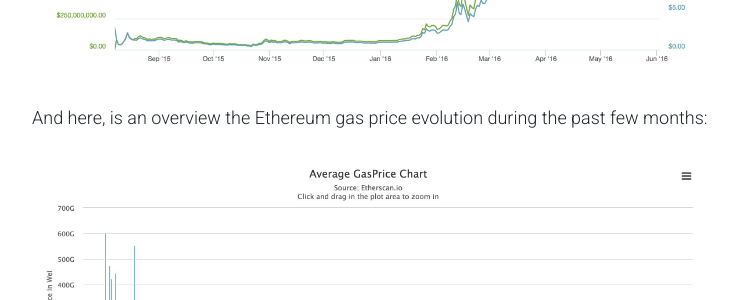
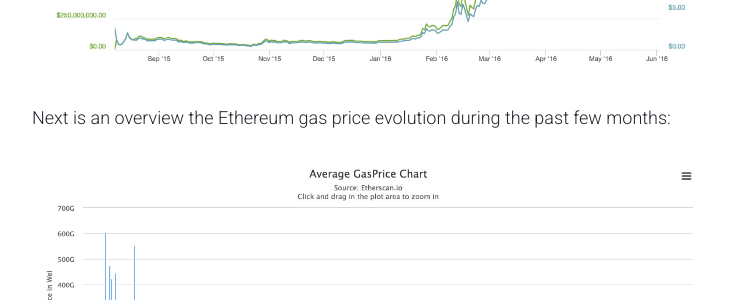
Before and after one commit to AKASHAorg/blog.akasha.world, a Jekyll site: the page built from _posts/2016-06-03-thoughts-from-the-machine-room.md, in a window 1280 px wide and 900 px high, scrolled down 3207 px. Shown: the part 153-453 px from the top of the window, without its empty margins (268-1006 px from the left). Built offline with Jekyll 4.4.1, drawn with Linux system fonts in a browser that asks for light colours; comment, search, counter and statistics services are not loaded.

Commit message:
Update 2016-06-03-thoughts-from-the-machine-room.md

```diff
--- a/_posts/2016-06-03-thoughts-from-the-machine-room.md
+++ b/_posts/2016-06-03-thoughts-from-the-machine-room.md
@@ -44,7 +44,7 @@ Here is an overview of the Ethereum market cap/Ether price evolution, courtesy o
 
 ![Ether Price Evolution]({{ site.baseurl }}/content/images/ETH-Price.jpg)
 
-And here, is an overview the Ethereum gas price evolution during the past few months:
+Next is an overview the Ethereum gas price evolution during the past few months:
 
 ![Ethereum Gas Price Evolution]({{ site.baseurl }}/content/images/Gas-Price.jpg)
 
```
Also changed, not shown: other parts of _posts/2016-06-03-thoughts-from-the-machine-room.md (+2 -2 lines).
